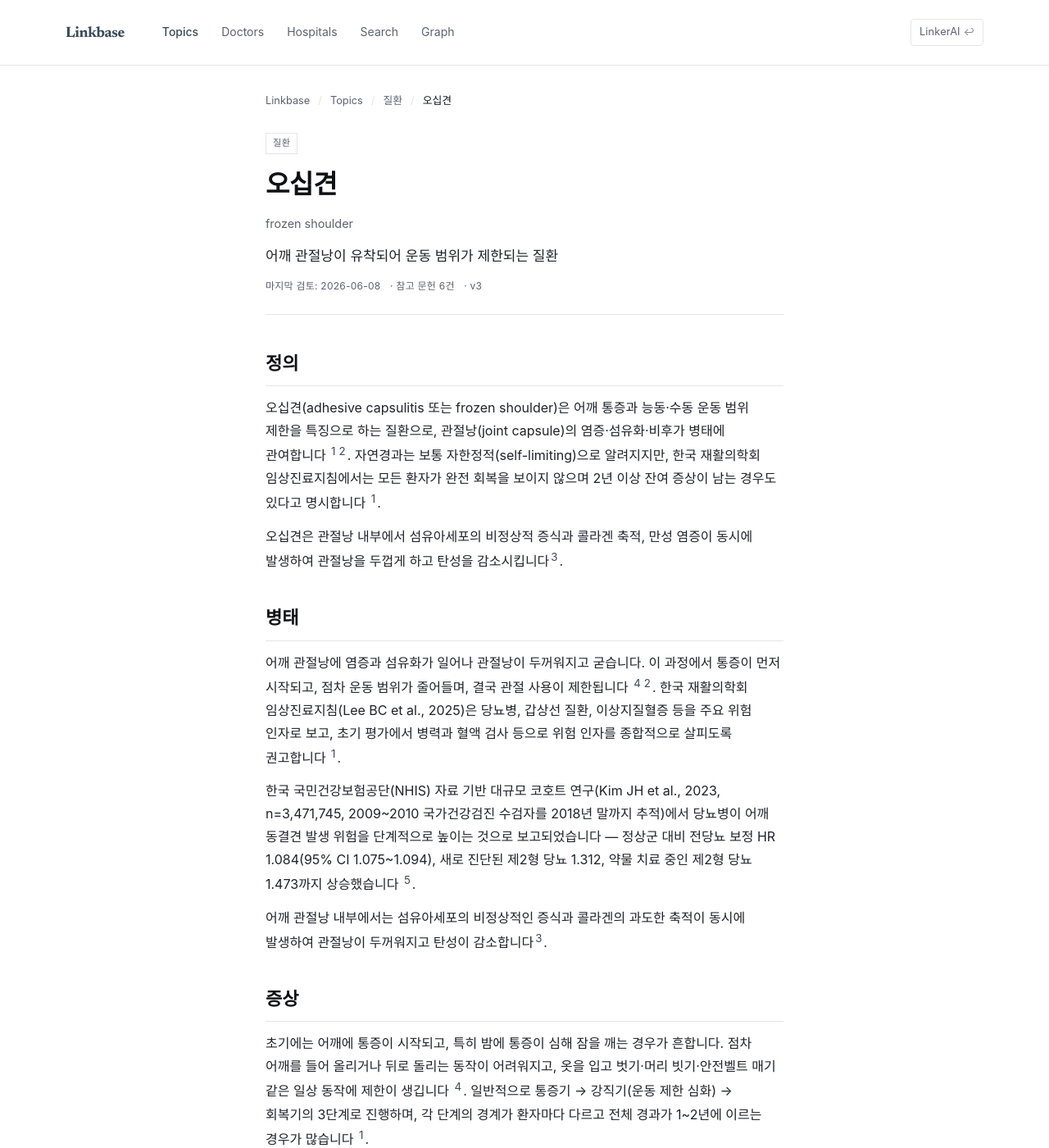
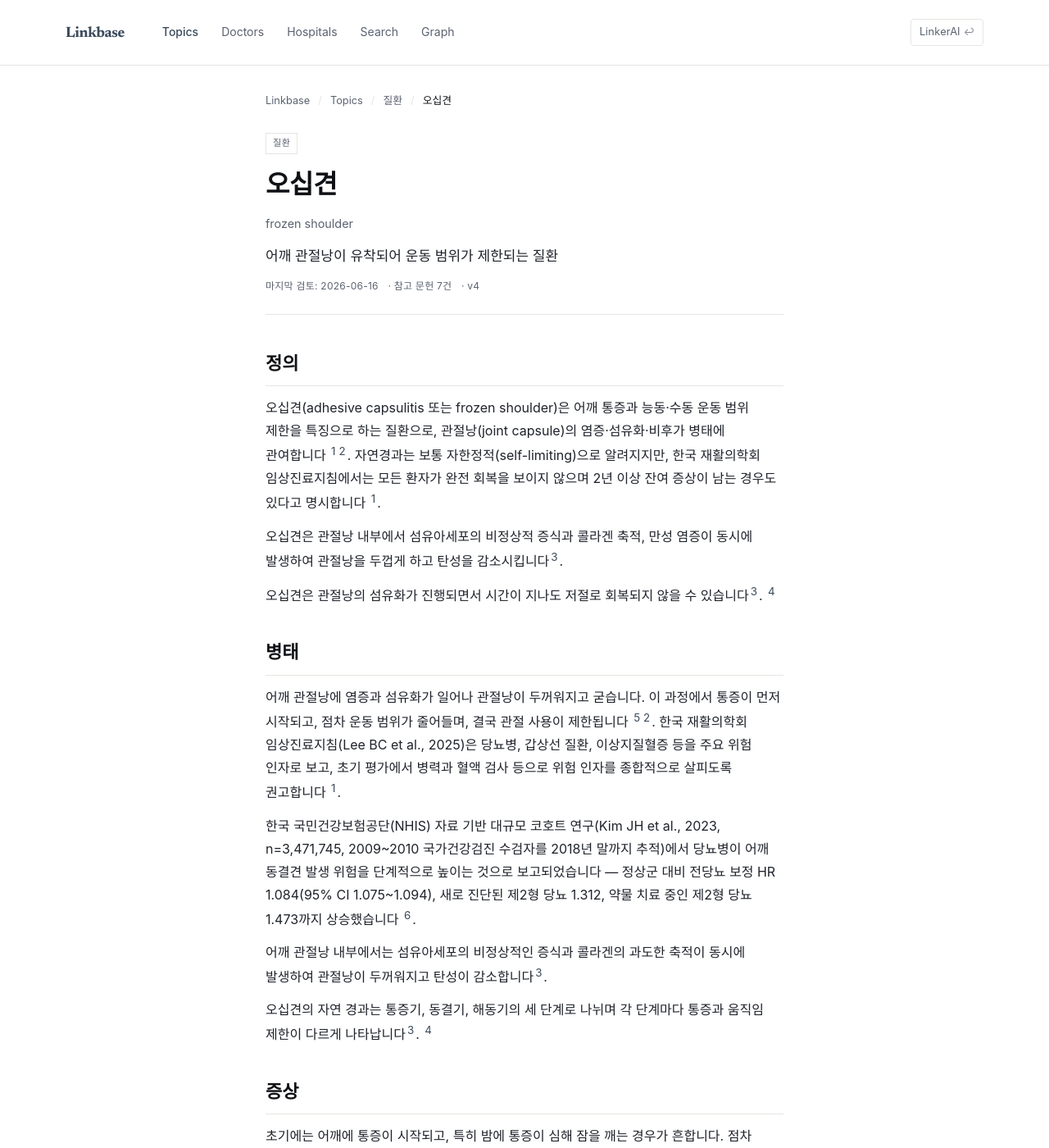
Before and after one commit to feelharmony/linkare-medical-knowledge, a Jekyll site: the page built from conditions/frozen-shoulder.md, in a window 1280 px wide and 1400 px high. Shown: the whole window at 82% size. Built offline with Jekyll 4.4.1, drawn with Linux system fonts in a browser that asks for light colours; some web fonts are replaced; some of the changed text lies outside the part shown.

Commit message:
pillar patch: 오십견이란 무엇인가 — 굳어가는 관절낭의 병태생리 → frozen-shoulder (anchors: definition,pathophysiology,symptoms)

```diff
--- a/conditions/frozen-shoulder.md
+++ b/conditions/frozen-shoulder.md
@@ -6,17 +6,19 @@ permalink: /conditions/frozen-shoulder/
 title: 오십견
 description: 어깨 관절낭이 유착되어 운동 범위가 제한되는 질환
 title_en: frozen shoulder
-last_reviewed: '2026-06-08'
+last_reviewed: '2026-06-16'
 locked: true
 verified_by: 사장님 + Claude + GPT 합의 (2026-05-09 LOCK 일괄 박힘)
 next_review: '2026-08-09'
-source_count: 6
-version: 3
+source_count: 7
+version: 4
 ---
 ## 정의
 오십견(adhesive capsulitis 또는 frozen shoulder)은 어깨 통증과 능동·수동 운동 범위 제한을 특징으로 하는 질환으로, 관절낭(joint capsule)의 염증·섬유화·비후가 병태에 관여합니다 [^2][^5]. 자연경과는 보통 자한정적(self-limiting)으로 알려지지만, 한국 재활의학회 임상진료지침에서는 모든 환자가 완전 회복을 보이지 않으며 2년 이상 잔여 증상이 남는 경우도 있다고 명시합니다 [^2].
 
 오십견은 관절낭 내부에서 섬유아세포의 비정상적 증식과 콜라겐 축적, 만성 염증이 동시에 발생하여 관절낭을 두껍게 하고 탄성을 감소시킵니다[^6].
+
+오십견은 관절낭의 섬유화가 진행되면서 시간이 지나도 저절로 회복되지 않을 수 있습니다[^6]. [^7]
 
 ## 병태
 어깨 관절낭에 염증과 섬유화가 일어나 관절낭이 두꺼워지고 굳습니다. 이 과정에서 통증이 먼저 시작되고, 점차 운동 범위가 줄어들며, 결국 관절 사용이 제한됩니다 [^1][^5]. 한국 재활의학회 임상진료지침(Lee BC et al., 2025)은 당뇨병, 갑상선 질환, 이상지질혈증 등을 주요 위험 인자로 보고, 초기 평가에서 병력과 혈액 검사 등으로 위험 인자를 종합적으로 살피도록 권고합니다 [^2].
@@ -25,10 +27,14 @@ version: 3
 
 어깨 관절낭 내부에서는 섬유아세포의 비정상적인 증식과 콜라겐의 과도한 축적이 동시에 발생하여 관절낭이 두꺼워지고 탄성이 감소합니다[^6].
 
+오십견의 자연 경과는 통증기, 동결기, 해동기의 세 단계로 나뉘며 각 단계마다 통증과 움직임 제한이 다르게 나타납니다[^6]. [^7]
+
 ## 증상
 초기에는 어깨에 통증이 시작되고, 특히 밤에 통증이 심해 잠을 깨는 경우가 흔합니다. 점차 어깨를 들어 올리거나 뒤로 돌리는 동작이 어려워지고, 옷을 입고 벗기·머리 빗기·안전벨트 매기 같은 일상 동작에 제한이 생깁니다 [^1]. 일반적으로 통증기 → 강직기(운동 제한 심화) → 회복기의 3단계로 진행하며, 각 단계의 경계가 환자마다 다르고 전체 경과가 1~2년에 이르는 경우가 많습니다 [^2].
 
 어깨 관절낭의 섬유화가 진행되면서 움직임 제한이 심화되고, 증상이 수년간 지속될 수 있습니다[^6].
+
+오십견의 자연 경과는 통증기, 동결기, 해동기의 세 단계로 나뉘며, 각 단계마다 통증과 움직임 제한이 다르게 나타납니다[^6]. [^7]
 
 ## 진단
 오십견 진단은 환자가 호소하는 통증 양상과 운동 범위 제한을 종합해 임상적으로 합니다. 능동·수동 운동 범위가 모두 줄어 있는 점이 회전근개 손상이나 충돌 증후군과 구별되는 특징입니다 [^2]. 한국 재활의학회 가이드라인은 초기 평가에서 당뇨·갑상선 질환·이상지질혈증 같은 동반 위험 인자를 함께 확인하도록 권고합니다 [^2]. 초음파나 MRI는 오십견을 단독으로 확진하기 위한 검사라기보다, 회전근개 파열·관절염·석회성 건염 등 다른 원인을 배제하기 위한 보조 검사로 활용됩니다 [^2][^4].
@@ -57,15 +63,19 @@ version: 3
 
 ---
 
+---
+
 ## Citations
 [^2]: [Lee BC et al. Clinical Practice Guidelines for Diagnosis and Non-Surgical Treatment of Primary Frozen Shoulder. Ann Rehabil Med. 2025;49(3):113-138 (대한재활의학회). DOI 10.5535/arm.250057](https://www.e-arm.org/journal/view.php?number=4407)
 [^3]: [Kim JH, Kim BS, Han KD, Kwon HS. The Risk of Shoulder Adhesive Capsulitis in Individuals with Prediabetes and Type 2 Diabetes Mellitus: A Longitudinal Nationwide Population-Based Study. Diabetes Metab J. 2023;47(6):869-878. DOI 10.4093/dmj.2022.0275 (PMID 37915186)](https://pmc.ncbi.nlm.nih.gov/articles/PMC10695720/)
 [^4]: [Pandey V, Madi S. Clinical Guidelines in the Management of Frozen Shoulder: An Update! Indian J Orthop. 2021;55(2):299-309. DOI 10.1007/s43465-021-00351-3](https://pmc.ncbi.nlm.nih.gov/articles/PMC8046676/)
 [^5]: [Le HV, Lee SJ, Nazarian A, Rodriguez EK. Adhesive capsulitis of the shoulder: review of pathophysiology and current clinical treatments. Shoulder Elbow. 2017;9(2):75-84. DOI 10.1177/1758573216676786](https://pmc.ncbi.nlm.nih.gov/articles/PMC5384535/)
 [^6]: [thewellsr.kr/en/blog/what-is-frozen-shoulder-the-pathophysiology-of-a-stiffening-](https://thewellsr.kr/en/blog/what-is-frozen-shoulder-the-pathophysiology-of-a-stiffening-)
+[^7]: [thewellsr.kr/blog/frozen-shoulder-pathophysiology](https://thewellsr.kr/blog/frozen-shoulder-pathophysiology)
 
 ## Changelog
 - 2026-04-25 v2: 수동 편집
 - 2026-05-01 v3: 외부 권위 출처 3개 추가 (Lee BC 2025 한국 재활의학회 동결견 CPG, Kim JH 2023 한국 NHIS 당뇨 코호트, 국제 review) — 정의·병태·증상·진단·치료·예후 6섹션으로 재정렬(원본 3섹션). 한국 CPG를 1차 인용으로 활용. 당뇨 위험 인자에 한국 NHIS HR 1.084~1.473 데이터 명시. 학술 톤 다운(자연스러운 환자 친화 표현, 의학 용어·수치·권고 강도는 보존). source_count 0→4.
 - 2026-05-02 v3 검증 정정: [^4] citation 분리 — Pandey 2021 (Indian J Orthop)과 Le HV 2017 (Shoulder Elbow)이 다른 논문임을 fetch 검증 후 정정. [^4] Pandey 2021로 정정, [^5] Le HV 2017 신설. 치료 권고 표현 정정 — "권고 등급 B(낮은 근거)" → "조건부 권고. 근거 수준 낮음/매우 낮음" (B는 conditional recommend, evidence level 별도). 근력 강화 권고 톤 다운 (한국 CPG에서 근거 제한적, 단계적 적용). 체외충격파 톤 다운 (한국 CPG 핵심 권고 아님, 환자별 선택적 검토). MRI/초음파 표현 정정 (확진 → 다른 원인 배제 보조 검사). 정의 첫 문장 [^1] → [^2][^5] (권위 출처). Kim 2023 추적 기간 표현 정정 ("평균 7.9년" → "2009~2010 수검자를 2018년 말까지 추적"). source_count 4 → 5.
 - 2026-06-08 v3: 정의 enrich, 병태 enrich, 증상 enrich
+- 2026-06-16 v4: 정의 enrich, 병태 enrich, 증상 enrich
```
